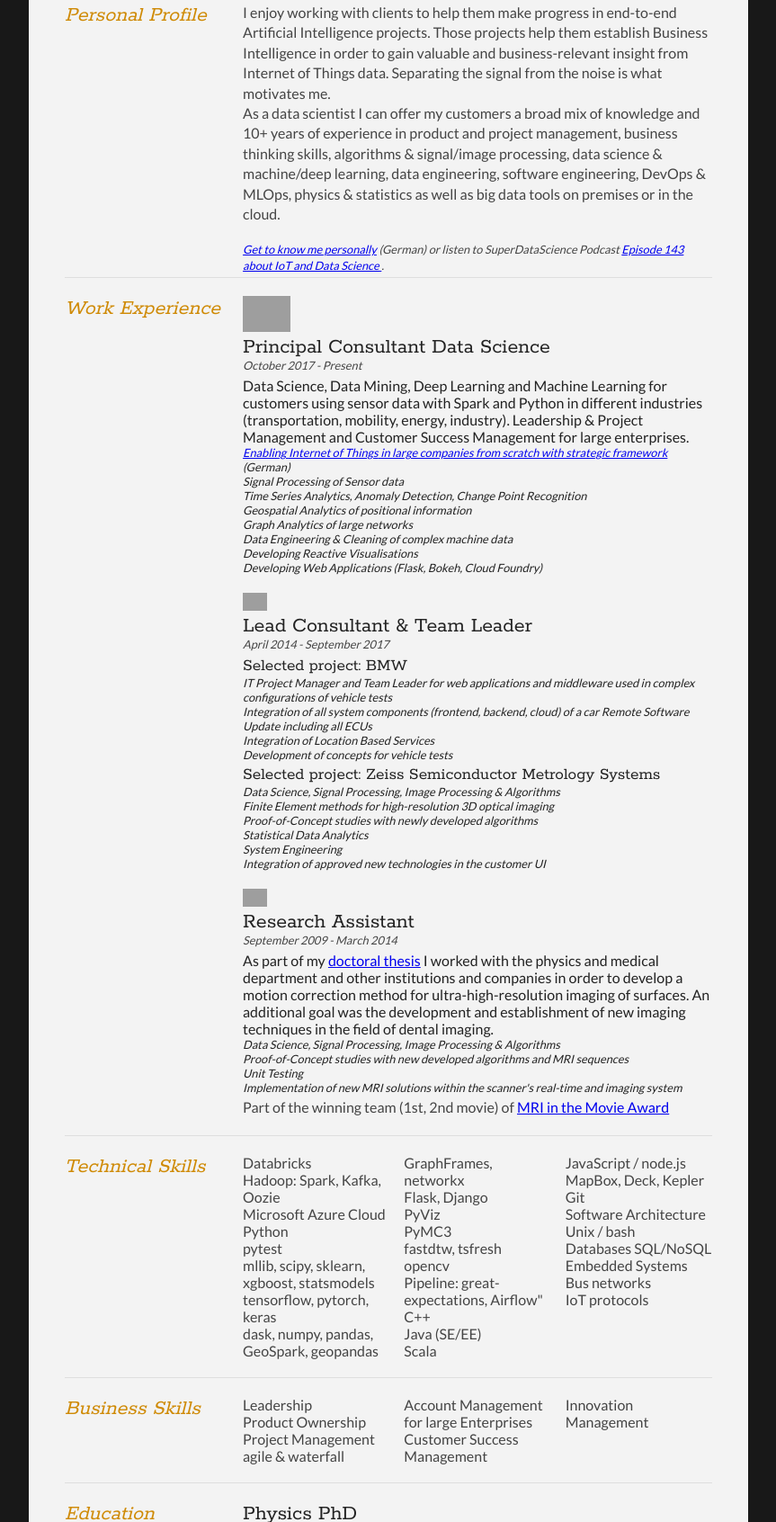
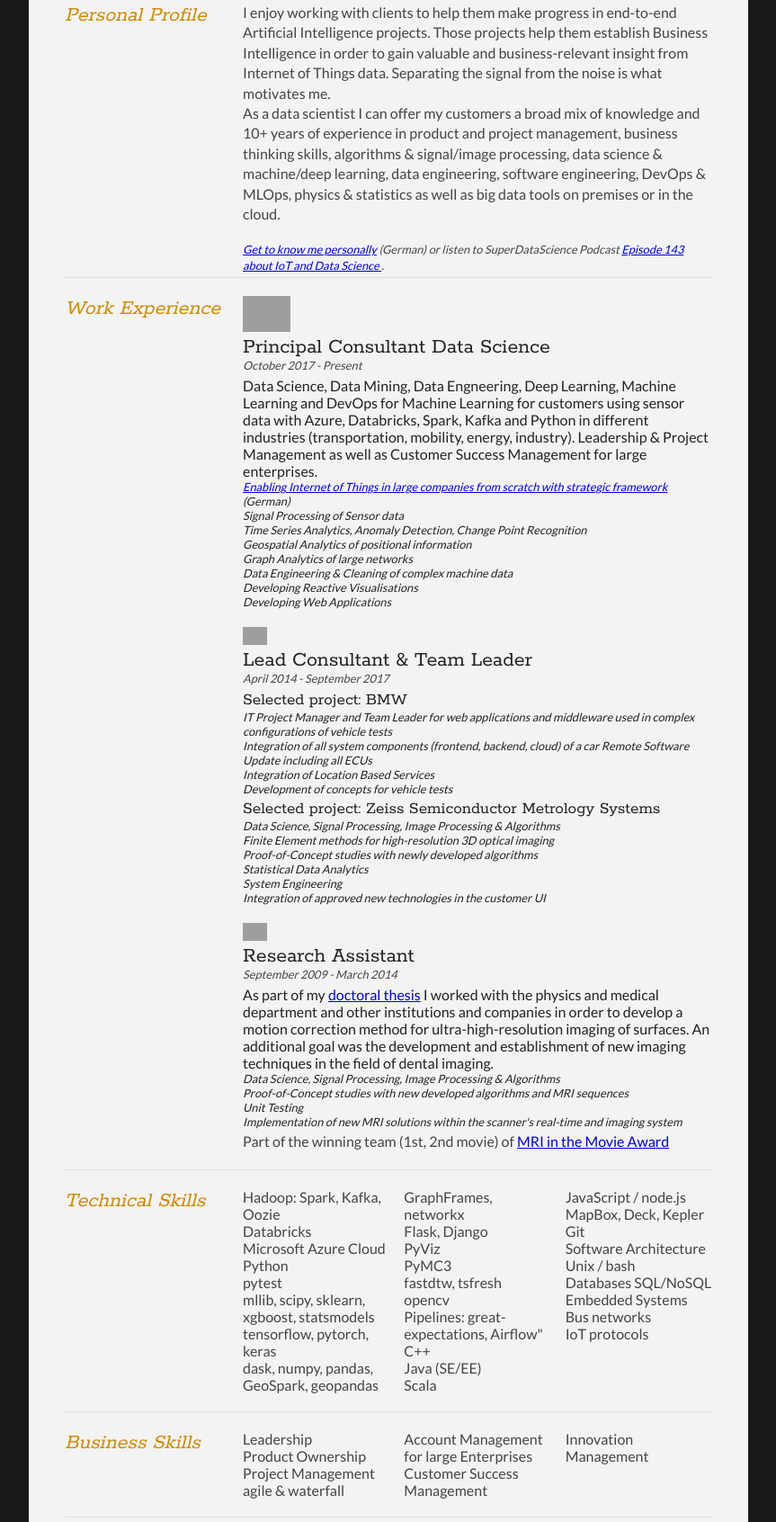
Before and after one commit to anderl80/cv, a plain HTML site: page index.html in a window 1280 px wide. Shown: the part 276-1968 px from the top of the page at 90% size, without its empty margins (208-1071 px from the left). Drawn offline with Linux system fonts and the light colour scheme; grey boxes are pictures that could not be loaded.

Commit message:
improve description of b.telligent projects

```diff
--- a/index.html
+++ b/index.html
@@ -85,9 +85,9 @@
 						height=40></a></h1>
 						<h2>Principal Consultant Data Science</h2>
 						<p class="subDetails">October 2017 - Present</p>
-						Data Science, Data Mining, Deep Learning and Machine Learning for customers using sensor
-						data with Spark and Python in different industries (transportation, mobility, energy, industry).
-						Leadership & Project Management and Customer Success Management for large enterprises.
+						Data Science, Data Mining, Data Engneering, Deep Learning, Machine Learning and DevOps for Machine Learning for customers using sensor
+						data with Azure, Databricks, Spark, Kafka and Python in different industries (transportation, mobility, energy, industry).
+						Leadership & Project Management as well as Customer Success Management for large enterprises.
 						<ul class="subDetails nobullets">
 							<li><a href="https://andihopfgartner.wordpress.com/2019/06/18/webinar-iot-analytics-plattform-fuer-sensordaten/"
 									target="_blank">Enabling
@@ -99,7 +99,7 @@
 							<li>Graph Analytics of large networks</li>
 							<li>Data Engineering & Cleaning of complex machine data</li>
 							<li>Developing Reactive Visualisations</li>
-							<li>Developing Web Applications (Flask, Bokeh, Cloud Foundry)</li>
+							<li>Developing Web Applications</li>
 						</ul>
 						<p></p>
 					</article>
@@ -166,8 +166,8 @@
 
 				<div class="sectionContent">
 					<ul class="keySkills">
+						<li>Hadoop: Spark, Kafka, Oozie</li>
 						<li>Databricks</li>
-						<li>Hadoop: Spark, Kafka, Oozie</li>
 						<li>Microsoft Azure Cloud</li>
 						<li>Python</li>
 						<li>pytest</li>
@@ -180,7 +180,7 @@
 						<li>PyMC3</li>
 						<li>fastdtw, tsfresh</li>
 						<li>opencv</li>
-						<li>Pipeline: great-expectations, Airflow"
+						<li>Pipelines: great-expectations, Airflow"
 						<li>C++</li>
 						<li>Java (SE/EE)</li>
 						<li>Scala</li>
```
